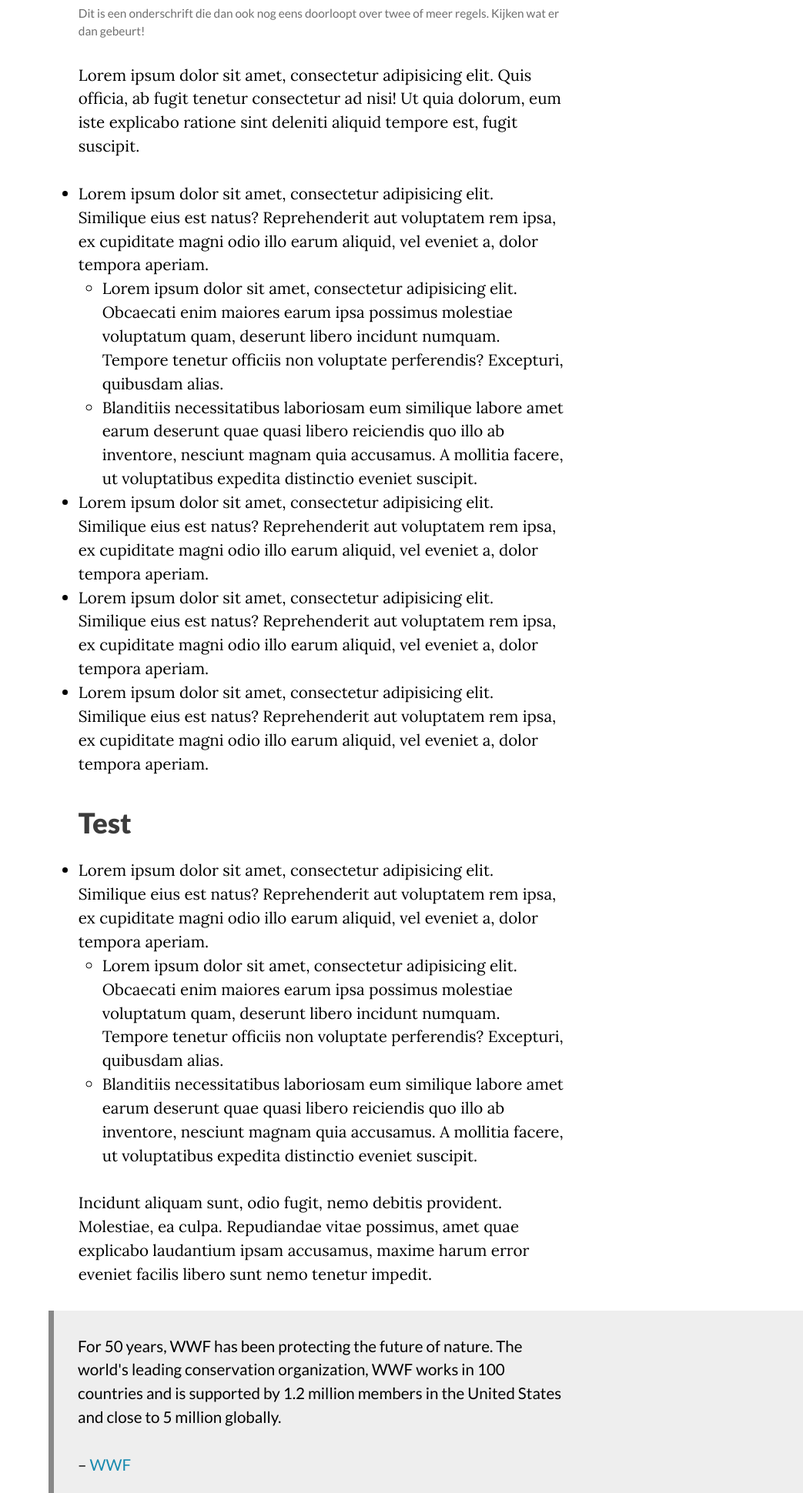
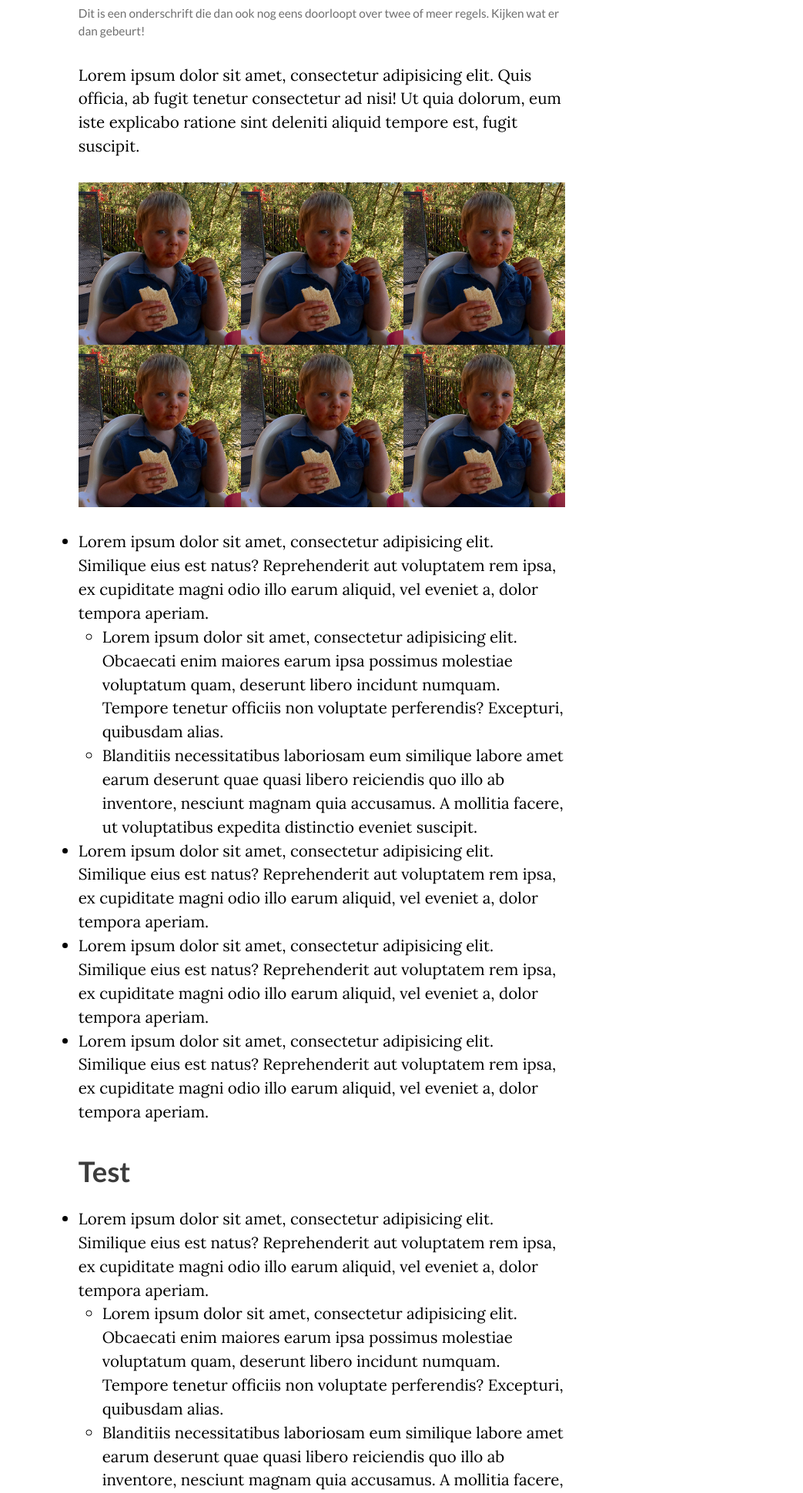
Before and after one commit to arjanvd/arjanvd-me_v1, a PHP site: page /article.html in a window 1280 px wide. Shown: the part 1086-3026 px from the top of the page at 77% size, without its empty margins (237-1280 px from the left). Run offline with PHP 8.4, Linux system fonts and the light colour scheme; some libraries are stand-ins or nearby versions.

Commit message:
Commit #9
Getting there…

```diff
--- a/article.html
+++ b/article.html
@@ -61,6 +61,24 @@
         <figcaption>Dit is een onderschrift die dan ook nog eens doorloopt over twee of meer regels. Kijken wat er dan gebeurt!</figcaption>
       </figure>
       <p>Lorem ipsum dolor sit amet, consectetur adipisicing elit. Quis officia, ab fugit tenetur consectetur ad nisi! Ut quia dolorum, eum iste explicabo ratione sint deleniti aliquid tempore est, fugit suscipit.</p>
+      <div class="m-gallery--alt clearfix">
+        <div class="m-gallery--alt__item-3">
+          <a href=""><img src="images/1.jpg" alt="" /></a>
+        </div>
+        <div class="m-gallery--alt__item-3">
+          <a href=""><img src="images/1.jpg" alt="" /></a>
+        </div><div class="m-gallery--alt__item-3">
+          <a href=""><img src="images/1.jpg" alt="" /></a>
+        </div><div class="m-gallery--alt__item-3">
+          <a href=""><img src="images/1.jpg" alt="" /></a>
+        </div>
+        <div class="m-gallery--alt__item-3">
+          <a href=""><img src="images/1.jpg" alt="" /></a>
+        </div>
+        <div class="m-gallery--alt__item-3">
+          <a href=""><img src="images/1.jpg" alt="" /></a>
+        </div>
+      </div>
       <ul>
         <li>Lorem ipsum dolor sit amet, consectetur adipisicing elit. Similique eius est natus? Reprehenderit aut voluptatem rem ipsa, ex cupiditate magni odio illo earum aliquid, vel eveniet a, dolor tempora aperiam.</li>
         <ul>
@@ -70,7 +88,7 @@
         <li>Lorem ipsum dolor sit amet, consectetur adipisicing elit. Similique eius est natus? Reprehenderit aut voluptatem rem ipsa, ex cupiditate magni odio illo earum aliquid, vel eveniet a, dolor tempora aperiam.</li>
         <li>Lorem ipsum dolor sit amet, consectetur adipisicing elit. Similique eius est natus? Reprehenderit aut voluptatem rem ipsa, ex cupiditate magni odio illo earum aliquid, vel eveniet a, dolor tempora aperiam.</li>
         <li>Lorem ipsum dolor sit amet, consectetur adipisicing elit. Similique eius est natus? Reprehenderit aut voluptatem rem ipsa, ex cupiditate magni odio illo earum aliquid, vel eveniet a, dolor tempora aperiam.</li>
-        <h2 class="h2--art">Test</h2>
+        <h2>Test</h2>
         <li>Lorem ipsum dolor sit amet, consectetur adipisicing elit. Similique eius est natus? Reprehenderit aut voluptatem rem ipsa, ex cupiditate magni odio illo earum aliquid, vel eveniet a, dolor tempora aperiam.</li>
         <ul>
           <li>Lorem ipsum dolor sit amet, consectetur adipisicing elit. Obcaecati enim maiores earum ipsa possimus molestiae voluptatum quam, deserunt libero incidunt numquam. Tempore tenetur officiis non voluptate perferendis? Excepturi, quibusdam alias.</li>
@@ -79,17 +97,24 @@
       </ul>
       <p>Incidunt aliquam sunt, odio fugit, nemo debitis provident. Molestiae, ea culpa. Repudiandae vitae possimus, amet quae explicabo laudantium ipsam accusamus, maxime harum error eveniet facilis libero sunt nemo tenetur impedit.</p>
       <blockquote><p>For 50 years, WWF has been protecting the future of nature. The world's leading conservation organization, WWF works in 100 countries and is supported by 1.2 million members in the United States and close to 5 million globally.</p><p><cite><a href="http://www.worldwildlife.org/who/index.html">WWF</a></cite></p></blockquote>
-      <h3 class="h3--art">Test</h3> -->
+      <h3>Test</h3>
       <p>Vero provident, in nam veniam doloremque veritatis rerum error recusandae beatae, quae rem, possimus. In, officia, sapiente. Facilis dolorem tenetur delectus quidem aliquid rem minima necessitatibus explicabo perspiciatis, enim autem?</p>
+      <div class="embed-container">
+        <iframe src="https://www.youtube.com/embed/LT7MOirwZdM" frameborder="0" allowfullscreen></iframe>
+      </div>
+      <div class="embed-container">
+        <iframe src="https://player.vimeo.com/video/162896782" frameborder="0" webkitallowfullscreen mozallowfullscreen allowfullscreen></iframe>
+      </div>
+      <div class="embed-container--strava">
+        <iframe frameborder='0' allowtransparency='true' scrolling='no' src='https://www.strava.com/activities/669257629/embed/12f042d1a6e59140735601d05c7d9f16146a0163'></iframe>
+      </div>
       <p>Maxime reiciendis, blanditiis alias reprehenderit incidunt sunt mollitia voluptatibus quos accusamus enim molestiae repudiandae dolores autem deserunt, ullam iure eaque voluptates quae! Ratione, veritatis culpa ipsum rem voluptates dignissimos, aliquid!</p>
       <p>Molestiae quia quibusdam obcaecati illum sit, consectetur, quos numquam optio corrupti. Hic eius adipisci culpa sit repudiandae nobis, laborum facere. Possimus nisi adipisci iusto consequuntur, mollitia fugiat ea perferendis ullam.</p>
-      <div class="article-meta">&mdash; <a href="">Reacties</a></div>
     </article>
     <div class="m-navigation l-block--content">
       <a href="" class="link-navigation navigation__left">< Vorige</a>
       <a href="" class="link-navigation navigation__right">Volgende ></a>
     </div>
-
   </div>
 
 </div> <!-- /.l-container -->
@@ -111,7 +136,7 @@
           <li><a href="https://github.com/arjanvd" rel="me">GitHub</a></li>
         </ul>
       </div>
-      <div class="l-block--footer--copy">Copyright</div>
+      <div class="l-block--footer--copy">&copy; 2016 - heden. Alle rechten voorbehouden, tenzij anders aangegeven.</div>
     </footer>
   </div>
 </div>
--- a/assets/css/site.css
+++ b/assets/css/site.css
@@ -191,16 +191,6 @@ html {
   -ms-text-size-adjust: 100%;
   -webkit-font-smoothing: antialiased;
   -moz-osx-font-smoothing: grayscale; }
-
-.fonts-loaded body {
-  font-family: "Lora", Georgia, "Times New Roman", serif; }
-.fonts-loaded h1, .fonts-loaded .h1,
-.fonts-loaded h2, .fonts-loaded .h2, .fonts-loaded .h2--index--articles, .fonts-loaded .h2--index--photos, .fonts-loaded .h2--index--code, .fonts-loaded .h2--index--sport, .fonts-loaded .h2--index--links,
-.fonts-loaded h3, .fonts-loaded .h3,
-.fonts-loaded h4, .fonts-loaded .h4,
-.fonts-loaded h5, .fonts-loaded .h5,
-.fonts-loaded h6, .fonts-loaded .h6 {
-  font-family: "Lato", "Helvetica Neue", Helvetica, Arial, sans-serif; }
 
 .clearfix:after {
   content: "";
@@ -629,7 +619,8 @@ h6, .h6 {
   font-size: 1.7777777777rem;
   line-height: 1.6875000001;
   margin-bottom: 0.375rem; }
-  .h2--art {
+
+h2 {
   /* ----
   [1] Generates font-size in rem, based on the given variable (i.e. $ms-up1)
   [2] Line height function: if a line-height is specified in the mixin by
@@ -641,6 +632,7 @@ h6, .h6 {
   ---- */
   font-size: 1.7777777777rem;
   line-height: 1.6875000001;
+  font-weight: 700;
   margin-top: 1.5rem;
   margin-bottom: 0.75rem; }
 
@@ -1477,6 +1471,64 @@ figcaption {
         margin-right: -100%;
         clear: none; } }
 
+.m-gallery--alt {
+  margin-bottom: 1.5rem; }
+  .m-gallery--alt__item-1 {
+    width: 100%;
+    float: left; }
+    .m-gallery--alt__item-1:nth-child(1n + 1) {
+      margin-left: 0;
+      margin-right: -100%;
+      clear: none; }
+  .m-gallery--alt__item-2 {
+    width: 50%;
+    float: left; }
+    .m-gallery--alt__item-2:nth-child(2n + 1) {
+      margin-left: 0;
+      margin-right: -100%;
+      clear: both;
+      margin-left: 0; }
+    .m-gallery--alt__item-2:nth-child(2n + 2) {
+      margin-left: 50%;
+      margin-right: -100%;
+      clear: none; }
+  .m-gallery--alt__item-3 {
+    width: 33.3333333333%;
+    float: left; }
+    .m-gallery--alt__item-3:nth-child(3n + 1) {
+      margin-left: 0;
+      margin-right: -100%;
+      clear: both;
+      margin-left: 0; }
+    .m-gallery--alt__item-3:nth-child(3n + 2) {
+      margin-left: 33.3333333333%;
+      margin-right: -100%;
+      clear: none; }
+    .m-gallery--alt__item-3:nth-child(3n + 3) {
+      margin-left: 66.6666666667%;
+      margin-right: -100%;
+      clear: none; }
+  .m-gallery--alt__item-4 {
+    width: 25%;
+    float: left; }
+    .m-gallery--alt__item-4:nth-child(4n + 1) {
+      margin-left: 0;
+      margin-right: -100%;
+      clear: both;
+      margin-left: 0; }
+    .m-gallery--alt__item-4:nth-child(4n + 2) {
+      margin-left: 25%;
+      margin-right: -100%;
+      clear: none; }
+    .m-gallery--alt__item-4:nth-child(4n + 3) {
+      margin-left: 50%;
+      margin-right: -100%;
+      clear: none; }
+    .m-gallery--alt__item-4:nth-child(4n + 4) {
+      margin-left: 75%;
+      margin-right: -100%;
+      clear: none; }
+
 .m-article-articles__number {
   /* ----
   [1] Generates font-size in rem, based on the given variable (i.e. $ms-up1)
--- a/assets/scss/01_base/_universal.scss
+++ b/assets/scss/01_base/_universal.scss
@@ -53,22 +53,6 @@ html {
 
 // For faster fontloading: https://www.filamentgroup.com/lab/font-events.html
 
-.fonts-loaded {
-  & body {
-    font-family: $font-serif;
-  //  font-weight: 400;
-  }
-
-  & h1, .h1,
-  h2, .h2,
-  h3, .h3,
-  h4, .h4,
-  h5, .h5,
-  h6, .h6 {
-    font-family: $font-sans;
-  }
-}
-
 // clearfix hack
 
 .clearfix:after {
--- a/assets/scss/03_atoms/_headings.scss
+++ b/assets/scss/03_atoms/_headings.scss
@@ -62,24 +62,27 @@ h6, .h6 {
       @extend .h2;
     }
   }
+}
 
-  &--art {
+  h2 {
     @include set-type($ms-up2);
+    font-weight: 700;
     margin-top: vr(4);
     margin-bottom: vr(2);
   }
-}
+
 
 .h3 {
   @include set-type($ms-up1);
   margin-bottom: vr(2);
-
-  &--art {
+}
+  h3 {
     @include set-type($ms-up1);
+    font-weight: 700;
     margin-top: vr(4);
     margin-bottom: vr(1);
   }
-}
+
 
 .h4 {
   @include set-type($ms-base);
--- a/assets/scss/04_molecules/_embeds.scss
+++ b/assets/scss/04_molecules/_embeds.scss
@@ -16,7 +16,6 @@
   height: 0;
   margin-bottom: vr(4);
   overflow: hidden;
-  box-shadow: 0 0 5px mix($white, $black, 50%);
 
   & iframe, & object, & embed {
     position: absolute;
@@ -24,6 +23,18 @@
     left: 0;
     width: 100%;
     height: 100%;
+  }
 
+  &--strava {
+    @extend .embed-container;
+    padding-bottom: 68.644068%;
+
+    & iframe {
+      position: absolute;
+      top: 0;
+      left: 0;
+      width: 100%;
+      height: 100%;
+    }
   }
 }
--- a/assets/scss/04_molecules/_gallery.scss
+++ b/assets/scss/04_molecules/_gallery.scss
@@ -9,21 +9,38 @@
     @include gallery(1 of 2 0);
 
     @include bp(x-small) {
-      @include gallery(1 of 2 0); // 3
+      @include gallery(1 of 2 0);
     }
 
     @include bp(small) {
-      @include gallery(1 of 4 0); // 4
+      @include gallery(1 of 4 0);
     }
 
     @include bp(medium) {
-      @include gallery(1 of 2 0); // 3
+      @include gallery(1 of 2 0);
     }
 
     @include bp(large) {
-      @include gallery(1 of 4 0);  // 4
+      @include gallery(1 of 4 0);
     }
 
   }
+}
+
+.m-gallery--alt {
+  margin-bottom: vr(4);
+
+  &__item-1 {
+    @include gallery(1 of 1 0);
+  }
+  &__item-2 {
+    @include gallery(1 of 2 0);
+  }
+  &__item-3 {
+    @include gallery(1 of 3 0);
+  }
+  &__item-4 {
+    @include gallery(1 of 4 0);
+  }
 
 }
--- a/assets/scss/04_molecules/_molecules.scss
+++ b/assets/scss/04_molecules/_molecules.scss
@@ -23,4 +23,5 @@ site.scss
 @import "figure";
 @import "gallery";
 @import "article";
+@import "embeds";
 @import "navigation";
--- a/code.html
+++ b/code.html
@@ -14,7 +14,7 @@
   <meta name="description" content="Kinderdagverzorging De Kasteeltuin is een zelfstandig en duurzaam kinderdagverblijf waar geborgenheid en plezier van kinderen om te spelen en te groeien bovenaan staan." />
   <meta name="robots" content="index, follow, noodp, noydir">
   <meta name="viewport" content="width=device-width,initial-scale=1">
-  <script src="assets/js/prism.js"></script>
+
   <link href="https://fonts.googleapis.com/css?family=Lato:400,700,900|Lora:400,400i,700" rel="stylesheet">
   <link rel="stylesheet" media="screen" href="assets/css/site.css">
 </head>
@@ -105,5 +105,7 @@
   </div>
 </div>
 
+<script src="assets/js/prism.js"></script>
+
 </body>
 </html>
```
Also changed, not shown: other parts of assets/css/site.css (+35 -1 lines), 10 other files. Lines whose indentation alone changed are shown as unchanged.
